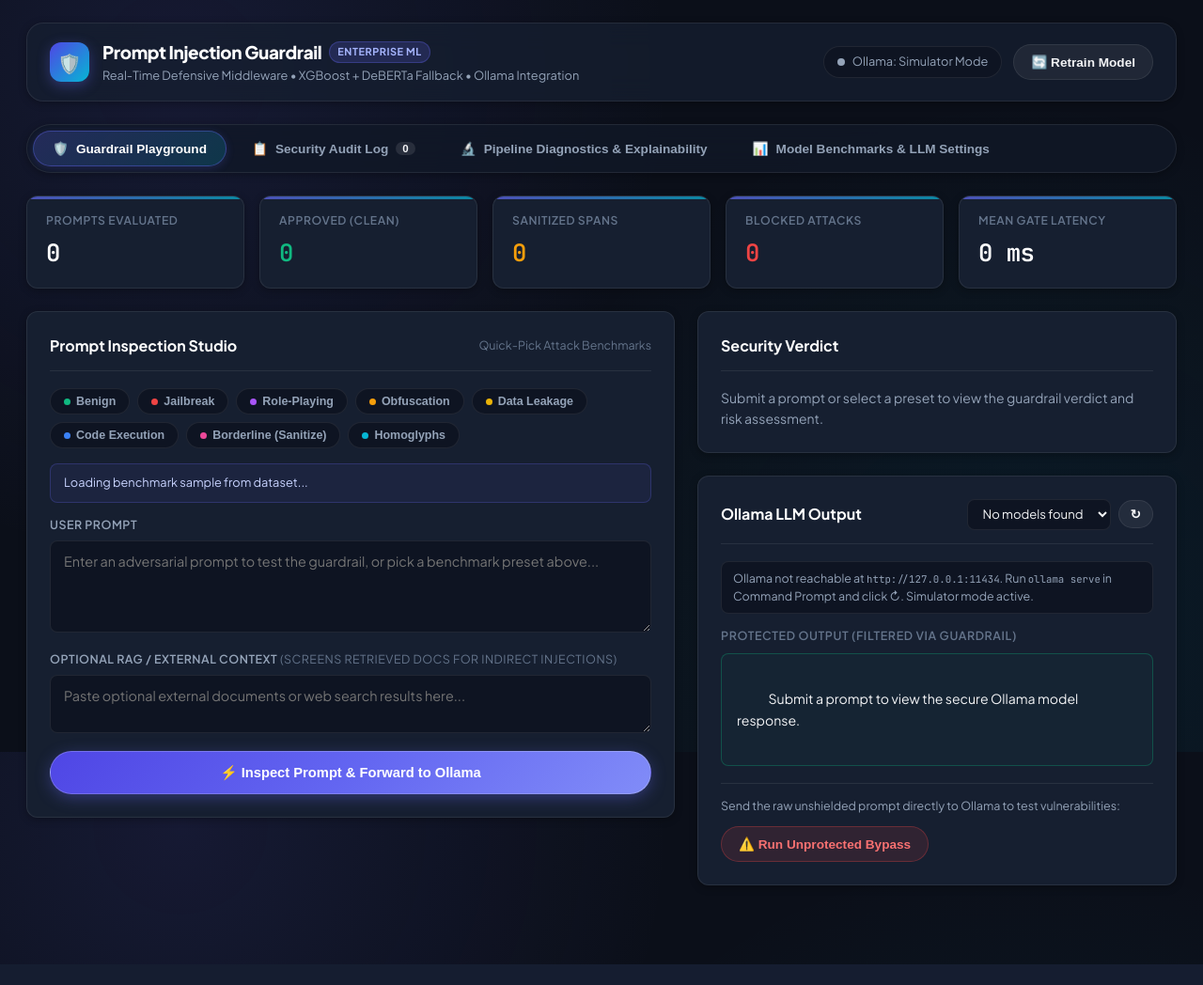
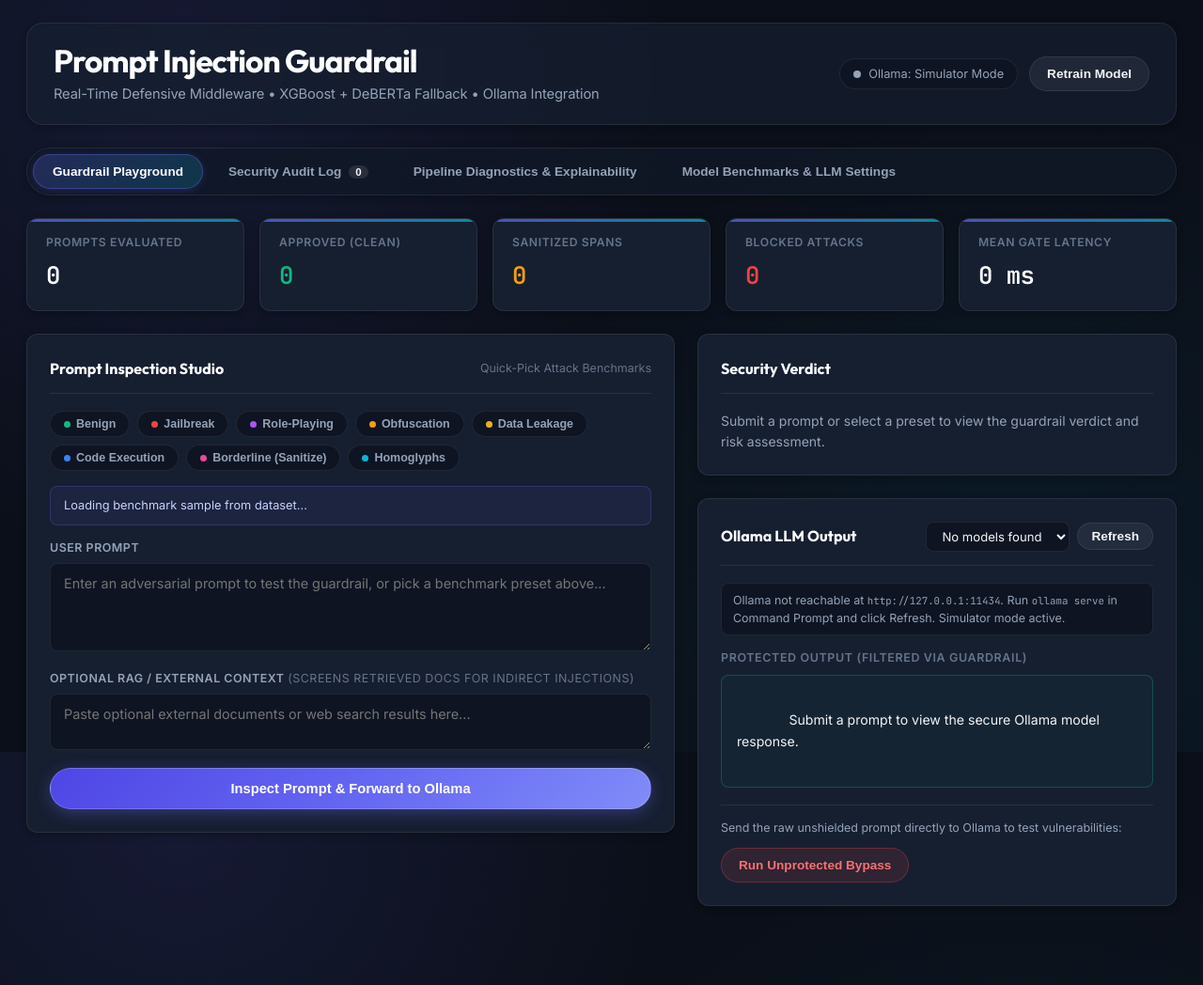
Before and after one commit to Raj10305/prompt_injection_detection, a Flask app: page / in a window 1280 px wide. Shown: the whole page at 94% size. Before the commit the page ends 1026 px from the top, so only its background shows below. Run offline with Flask 3, Linux system fonts and the light colour scheme; data that the repository does not hold is empty.

Commit message:
Increase title font size, switch to Outfit/Inter fonts, remove Enterprise ML badge and all small icons

```diff
--- a/templates/index.html
+++ b/templates/index.html
@@ -6,7 +6,7 @@
   <title>Prompt Injection Guardrail &bull; LLM Defense Middleware</title>
   <link rel="preconnect" href="https://fonts.googleapis.com">
   <link rel="preconnect" href="https://fonts.gstatic.com" crossorigin>
-  <link href="https://fonts.googleapis.com/css2?family=Plus+Jakarta+Sans:wght@400;500;600;700;800&family=JetBrains+Mono:wght@400;500;600&display=swap" rel="stylesheet">
+  <link href="https://fonts.googleapis.com/css2?family=Inter:wght@400;500;600;700&family=Outfit:wght@500;600;700;800&family=JetBrains+Mono:wght@400;500;600&display=swap" rel="stylesheet">
   <style>
     :root {
       /* Modern Deep Obsidian & Slate Theme */
@@ -60,7 +60,7 @@
     }
 
     body {
-      font-family: 'Plus Jakarta Sans', -apple-system, BlinkMacSystemFont, "Segoe UI", Roboto, sans-serif;
+      font-family: 'Inter', -apple-system, BlinkMacSystemFont, "Segoe UI", Roboto, sans-serif;
       background-color: var(--bg-base);
       color: var(--text-main);
       line-height: 1.55;
@@ -73,6 +73,10 @@
       min-height: 100vh;
     }
 
+    h1, h2, h3, .brand h1, .card-title, .metric-value, .benchmark-stat-val {
+      font-family: 'Outfit', 'Inter', -apple-system, BlinkMacSystemFont, "Segoe UI", sans-serif;
+    }
+
     code, .mono {
       font-family: 'JetBrains Mono', Consolas, monospace;
       font-size: 0.86em;
@@ -89,7 +93,7 @@
       display: flex;
       justify-content: space-between;
       align-items: center;
-      padding: 16px 24px;
+      padding: 20px 28px;
       margin-bottom: 24px;
       background: var(--bg-glass);
       backdrop-filter: blur(14px);
@@ -100,50 +104,20 @@
       gap: 16px;
     }
 
-    .brand-wrap {
-      display: flex;
-      align-items: center;
-      gap: 14px;
-    }
-
-    .brand-icon {
-      width: 42px;
-      height: 42px;
-      border-radius: var(--radius-md);
-      background: linear-gradient(135deg, #4F46E5 0%, #06B6D4 100%);
-      display: flex;
-      align-items: center;
-      justify-content: center;
-      font-size: 20px;
-      box-shadow: 0 4px 14px rgba(99, 102, 241, 0.35);
-    }
-
     .brand h1 {
-      font-size: 1.18rem;
-      font-weight: 800;
-      letter-spacing: -0.02em;
+      font-size: 2.1rem;
+      font-weight: 700;
+      letter-spacing: -0.03em;
       color: #FFFFFF;
-      display: flex;
-      align-items: center;
-      gap: 8px;
-    }
-
-    .brand-badge {
-      font-size: 0.68rem;
-      font-weight: 700;
-      padding: 2px 8px;
-      border-radius: var(--radius-pill);
-      background: rgba(99, 102, 241, 0.2);
-      color: #A5B4FC;
-      border: 1px solid rgba(99, 102, 241, 0.3);
-      text-transform: uppercase;
-      letter-spacing: 0.05em;
+      line-height: 1.2;
     }
 
     .brand p {
-      font-size: 0.8rem;
+      font-size: 0.92rem;
       color: var(--text-secondary);
-      margin-top: 1px;
+      margin-top: 4px;
+      font-weight: 400;
+      letter-spacing: -0.01em;
     }
 
     .header-status-group {
@@ -865,15 +839,9 @@
 
     <!-- Top App Header -->
     <header>
-      <div class="brand-wrap">
-        <div class="brand-icon">🛡️</div>
-        <div class="brand">
-          <h1>
-            Prompt Injection Guardrail
-            <span class="brand-badge">Enterprise ML</span>
-          </h1>
-          <p>Real-Time Defensive Middleware &bull; XGBoost + DeBERTa Fallback &bull; Ollama Integration</p>
-        </div>
+      <div class="brand">
+        <h1>Prompt Injection Guardrail</h1>
+        <p>Real-Time Defensive Middleware &bull; XGBoost + DeBERTa Fallback &bull; Ollama Integration</p>
       </div>
 
       <div class="header-status-group">
@@ -883,7 +851,7 @@
         </div>
 
         <button class="btn btn-secondary btn-pill" onclick="retrainModel()" title="Retrain the XGBoost classifier with labeled prompts">
-          🔄 Retrain Model
+          Retrain Model
         </button>
       </div>
     </header>
@@ -891,17 +859,17 @@
     <!-- Navigation Bar: Different Pages for Different Tasks -->
     <nav class="nav-bar">
       <button class="nav-tab active" onclick="switchPage('page-playground', this)">
-        <span>🛡️</span> Guardrail Playground
+        Guardrail Playground
       </button>
       <button class="nav-tab" onclick="switchPage('page-audit', this)">
-        <span>📋</span> Security Audit Log
+        Security Audit Log
         <span class="nav-badge" id="nav-audit-count">0</span>
       </button>
       <button class="nav-tab" onclick="switchPage('page-diagnostics', this)">
-        <span>🔬</span> Pipeline Diagnostics &amp; Explainability
+        Pipeline Diagnostics &amp; Explainability
       </button>
       <button class="nav-tab" onclick="switchPage('page-benchmarks', this)">
-        <span>📊</span> Model Benchmarks &amp; LLM Settings
+        Model Benchmarks &amp; LLM Settings
       </button>
     </nav>
 
@@ -983,7 +951,7 @@
             <textarea id="context-input" rows="2" placeholder="Paste optional external documents or web search results here..."></textarea>
 
             <button class="btn btn-primary btn-pill" style="width: 100%; padding: 13px 20px; font-size: 0.92rem;" onclick="submitPrompt()">
-              ⚡ Inspect Prompt &amp; Forward to Ollama
+              Inspect Prompt &amp; Forward to Ollama
             </button>
           </div>
         </div>
@@ -1010,7 +978,7 @@
                 <select id="ollama-model-select" onchange="changeOllamaModel()" style="margin-bottom: 0; padding: 6px 12px; font-size: 0.82rem; width: auto; min-width: 140px;">
                   <option value="">Detecting models...</option>
                 </select>
-                <button class="btn btn-secondary btn-pill" onclick="refreshOllama()" title="Refresh Ollama connection" style="padding: 6px 12px;">↻</button>
+                <button class="btn btn-secondary btn-pill" onclick="refreshOllama()" title="Refresh Ollama connection" style="padding: 6px 14px;">Refresh</button>
               </div>
             </div>
 
@@ -1031,7 +999,7 @@
                 Send the raw unshielded prompt directly to Ollama to test vulnerabilities:
               </span>
               <button id="compare-btn" class="btn btn-danger btn-pill" onclick="runUnprotectedComparison()">
-                ⚠️ Run Unprotected Bypass
+                Run Unprotected Bypass
               </button>
             </div>
 
@@ -1575,7 +1543,7 @@
         </div>
         <div class="output-box ${boxCls}">
           ${item.action === "BLOCK"
-            ? "🛑 Intercepted at Tier 5 — Prompt was blocked before reaching Ollama."
+            ? "Intercepted at Tier 5 — Prompt was blocked before reaching Ollama."
             : "Forwarded: \"" + escapeHtml(item.prompt) + "\""}
         </div>
 
@@ -1588,10 +1556,10 @@
           </div>
           <div class="feedback-actions">
             <button type="button" class="btn btn-success btn-pill" onclick="labelRecord('${item.task_id}', 'benign')">
-              ✓ Mark Benign
+              Mark Benign
             </button>
             <button type="button" class="btn btn-danger btn-pill" onclick="labelRecord('${item.task_id}', 'attack')">
-              ✕ Mark Attack
+              Mark Attack
             </button>
           </div>
         </div>
@@ -1616,7 +1584,7 @@
           banner.innerHTML = `Connected to local Ollama at <code>${escapeHtml(st.host)}</code> &bull; Active Model: <strong>${escapeHtml(st.active_model)}</strong>`;
         } else {
           sel.innerHTML = `<option value="">No models found</option>`;
-          banner.innerHTML = `Ollama not reachable at <code>${escapeHtml(st.host)}</code>. Run <code>ollama serve</code> in Command Prompt and click ↻. Simulator mode active.`;
+          banner.innerHTML = `Ollama not reachable at <code>${escapeHtml(st.host)}</code>. Run <code>ollama serve</code> in Command Prompt and click Refresh. Simulator mode active.`;
         }
       } catch (e) {
         banner.textContent = "Could not query Ollama status.";
```
